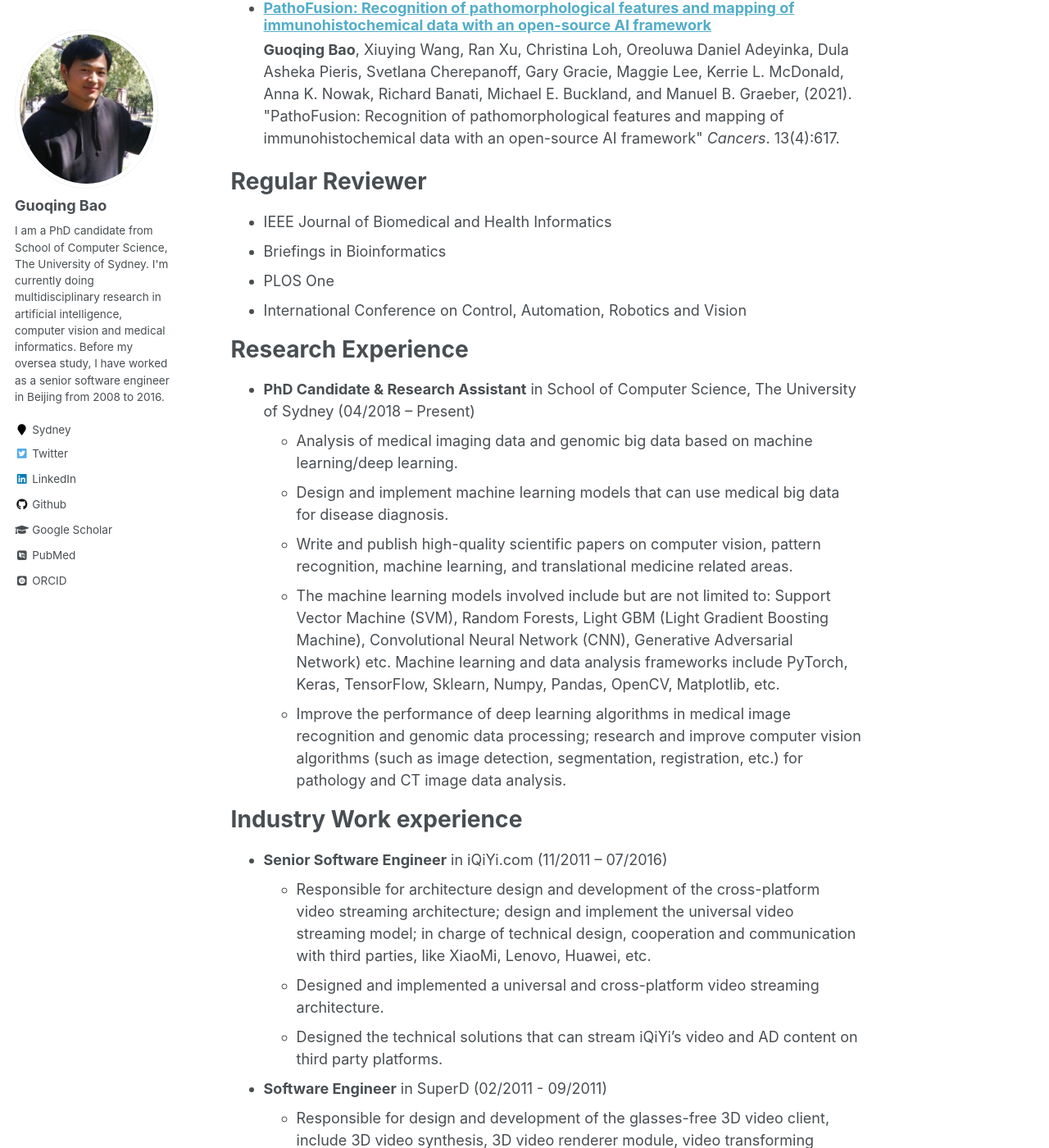
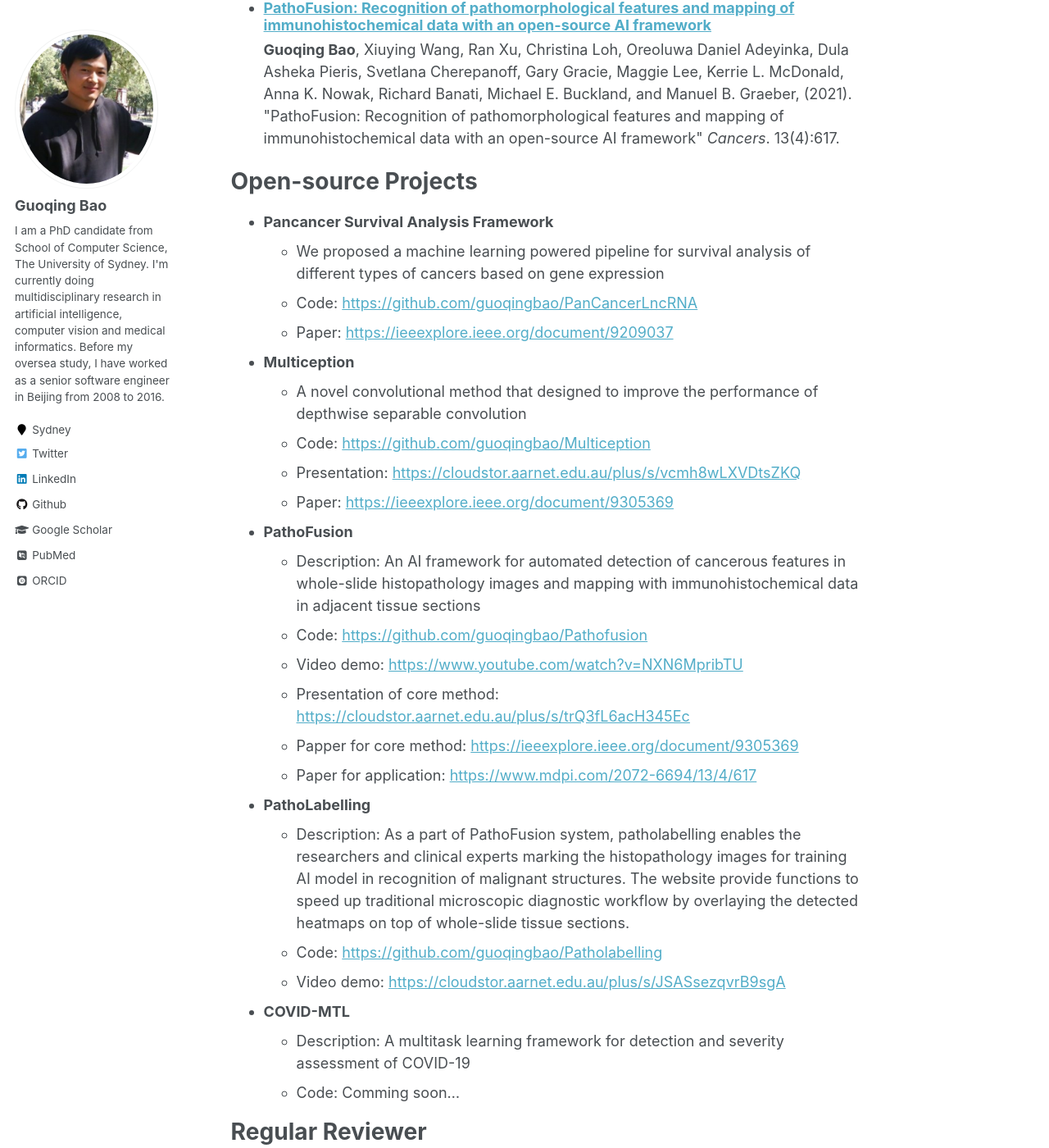
Before and after one commit to guoqingbao/guoqingbao.github.io, a Jekyll site: the page built from _pages/about.md, in a window 1280 px wide and 1400 px high, scrolled down 2225 px. Shown: the whole window at 82% size. Built offline with Jekyll 4.4.1, drawn with Linux system fonts in a browser that asks for light colours; some web fonts are replaced; some of the changed text lies outside the part shown.

Commit message:
Personal website

```diff
--- a/_pages/about.md
+++ b/_pages/about.md
@@ -15,24 +15,24 @@ About
 ======
 * Received Ph.D., half-fee and summer research scholarship from Sydney University. The achievement was recognized by the university and placed on the Deans' List of Academic Excellence. Successfully led seven group projects, four of them were top projects.
 
-* Currently working on research projects that have potentials to revolutionize diagnosis and treatment of severe diseases with the support of artificial intelligence.
+* Four years' full-time research experience in computer vision, artificial intelligence and medical informatics, and additional nine years' industry work experience in development and architecture design of large-scale commercial software projects.
 
-* 9 years' industry experience in design & development of the large-scale multimedia projects, ranging from video streaming, demuxing, transcoding, rendering to commercial software architecture design.
+* Currently working on research projects that have potentials to revolutionize diagnosis and treatment of severe diseases with the support of machine learning.
 
 Education
 ======
-* **The University of Sydney**, Australia
-  * **Ph.D** in Artificial Intelligence and Image Processing, 2008-2021 (expected)
-  * **Master** of Information Technology, 2016-2018
-* **Shandong University**, China
+* The University of Sydney, Australia
+  * Ph.D in Artificial Intelligence and Image Processing, 2008-2021 (expected)
+  * Master of Information Technology, 2016-2018
+* Shandong University, China
   * Undergraduate in Computer Science, 2003-2007
 
 Academic Awards
 ======
 * School of Computer Science, University of Sydney
-  * **Dean's List of Excellence in Academic Performance** (09/2018 )
-  * **High Honour Roll in Digital Media Computing** (05/2018 )
-  * **High Honour Roll in Research Project** (05/2018 )
+  * **Dean's List of Excellence in Academic Performance** (09/2018)
+  * **High Honour Roll in Digital Media Computing** (05/2018)
+  * **High Honour Roll in Research Project** (05/2018)
   * **Summer Research Scholarship** (11/2017)
   * **Half-Fee scholarship** (05/2017)
 * Ph.D. Scholarship, University of Sydney
@@ -44,6 +44,32 @@ Publications
   <ul>{% for post in site.publications %}
     {% include archive-single-cv.html %}
   {% endfor %}</ul>
+
+Open-source Projects
+======
+* **Pancancer Survival Analysis Framework**
+  * We proposed a machine learning powered pipeline for survival analysis of different types of cancers based on gene expression
+  * Code: [https://github.com/guoqingbao/PanCancerLncRNA](https://github.com/guoqingbao/PanCancerLncRNA)
+  * Paper: [https://ieeexplore.ieee.org/document/9209037](https://ieeexplore.ieee.org/document/9209037)
+* **Multiception**
+  * A novel convolutional method that designed to improve the performance of depthwise separable convolution
+  * Code: [https://github.com/guoqingbao/Multiception](https://github.com/guoqingbao/Multiception)
+  * Presentation: [https://cloudstor.aarnet.edu.au/plus/s/vcmh8wLXVDtsZKQ](https://cloudstor.aarnet.edu.au/plus/s/vcmh8wLXVDtsZKQ)
+  * Paper: [https://ieeexplore.ieee.org/document/9305369](https://ieeexplore.ieee.org/document/9305369)
+* **PathoFusion**
+  * Description: An AI framework for automated detection of cancerous features in whole-slide histopathology images and mapping with immunohistochemical data in adjacent tissue sections
+  * Code: [https://github.com/guoqingbao/Pathofusion](https://github.com/guoqingbao/Pathofusion)
+  * Video demo: [https://www.youtube.com/watch?v=NXN6MpribTU](https://www.youtube.com/watch?v=NXN6MpribTU)
+  * Presentation of core method: [https://cloudstor.aarnet.edu.au/plus/s/trQ3fL6acH345Ec](https://cloudstor.aarnet.edu.au/plus/s/trQ3fL6acH345Ec)
+  * Papper for core method: [https://ieeexplore.ieee.org/document/9305369](https://ieeexplore.ieee.org/document/9305369)
+  * Paper for application: [https://www.mdpi.com/2072-6694/13/4/617](https://www.mdpi.com/2072-6694/13/4/617)
+* **PathoLabelling**
+  * Description: As a part of PathoFusion system, patholabelling enables the researchers and clinical experts marking the histopathology images for training AI model in recognition of malignant structures. The website provide functions to speed up traditional microscopic diagnostic workflow by overlaying the detected heatmaps on top of whole-slide tissue sections.
+  * Code: [https://github.com/guoqingbao/Patholabelling](https://github.com/guoqingbao/Patholabelling)
+  * Video demo: [https://cloudstor.aarnet.edu.au/plus/s/JSASsezqvrB9sgA](https://cloudstor.aarnet.edu.au/plus/s/JSASsezqvrB9sgA)
+* **COVID-MTL**
+  * Description: A multitask learning framework for detection and severity assessment of COVID-19
+  * Code: Comming soon...
 
 Regular Reviewer
 ======
```
Also changed, not shown: other parts of _pages/about.md (+1 -1 lines).
